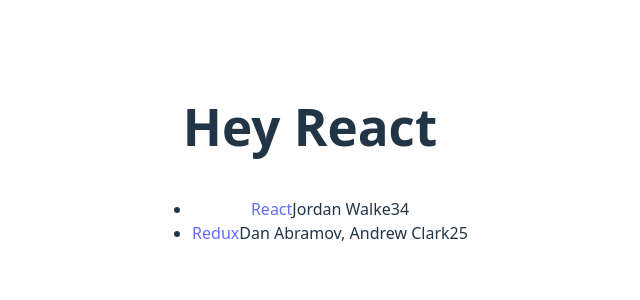
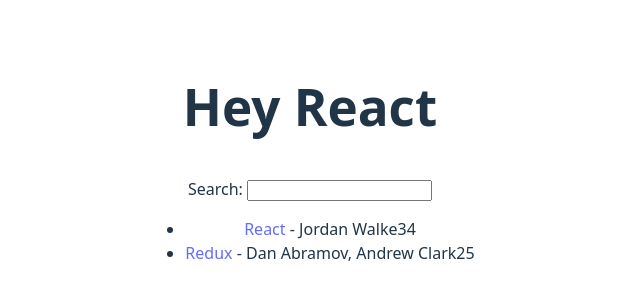
Before and after one commit to LordSahvith/Holocron-Coding-Web, a React (Vite) app in the folder matrix/js/react/books/road-to-react/hacker-stories/: page / in a window 1280 px wide. Shown: the part 242-542 px from the top of the page, without its empty margins (330-970 px from the left). Built offline with nearby package versions, Linux system fonts and the light colour scheme.

Commit message:
React: another component

```diff
--- a/matrix/js/react/books/road-to-react/hacker-stories/src/App.jsx
+++ b/matrix/js/react/books/road-to-react/hacker-stories/src/App.jsx
@@ -8,14 +8,6 @@ const welcome = {
 function getGreeting({ greeting, title }) {
   return `${greeting} ${title}`;
 }
-
-const numbers = [1, 2, 3, 4];
-
-const exponentialNumbers = numbers.map(number => {
-  return number * number;
-});
-
-console.log(exponentialNumbers);
 
 const list = [
   {
@@ -36,25 +28,46 @@ const list = [
   },
 ];
 
+function Search() {
+  return (
+    <>
+      <label htmlFor="search">Search: </label>
+      <input id="search" type="text" />
+    </>
+  );
+}
+
+function Item(props) {
+  return (
+    <li key={props.item.objectID}>
+      <span>
+        <a href={props.item.url}>{props.item.title}</a>
+      </span>
+      <span> - {props.item.author}</span>
+      <span>{props.item.num_comments}</span>
+      <span>{props.item.points}</span>
+    </li>
+  );
+}
+
+function List() {
+  return (
+    <ul>
+      {list.map(item => {
+        return <Item item={item} />;
+      })}
+    </ul>
+  );
+}
+
 function App() {
   return (
     <section>
       <h1>{getGreeting(welcome)}</h1>
 
-      <ul>
-        {list.map(item => {
-          return (
-            <li key={item.objectID}>
-              <span>
-                <a href={item.url}>{item.title}</a>
-              </span>
-              <span>{item.author}</span>
-              <span>{item.num_comments}</span>
-              <span>{item.points}</span>
-            </li>
-          );
-        })}
-      </ul>
+      <Search />
+
+      <List />
     </section>
   );
 }
```
